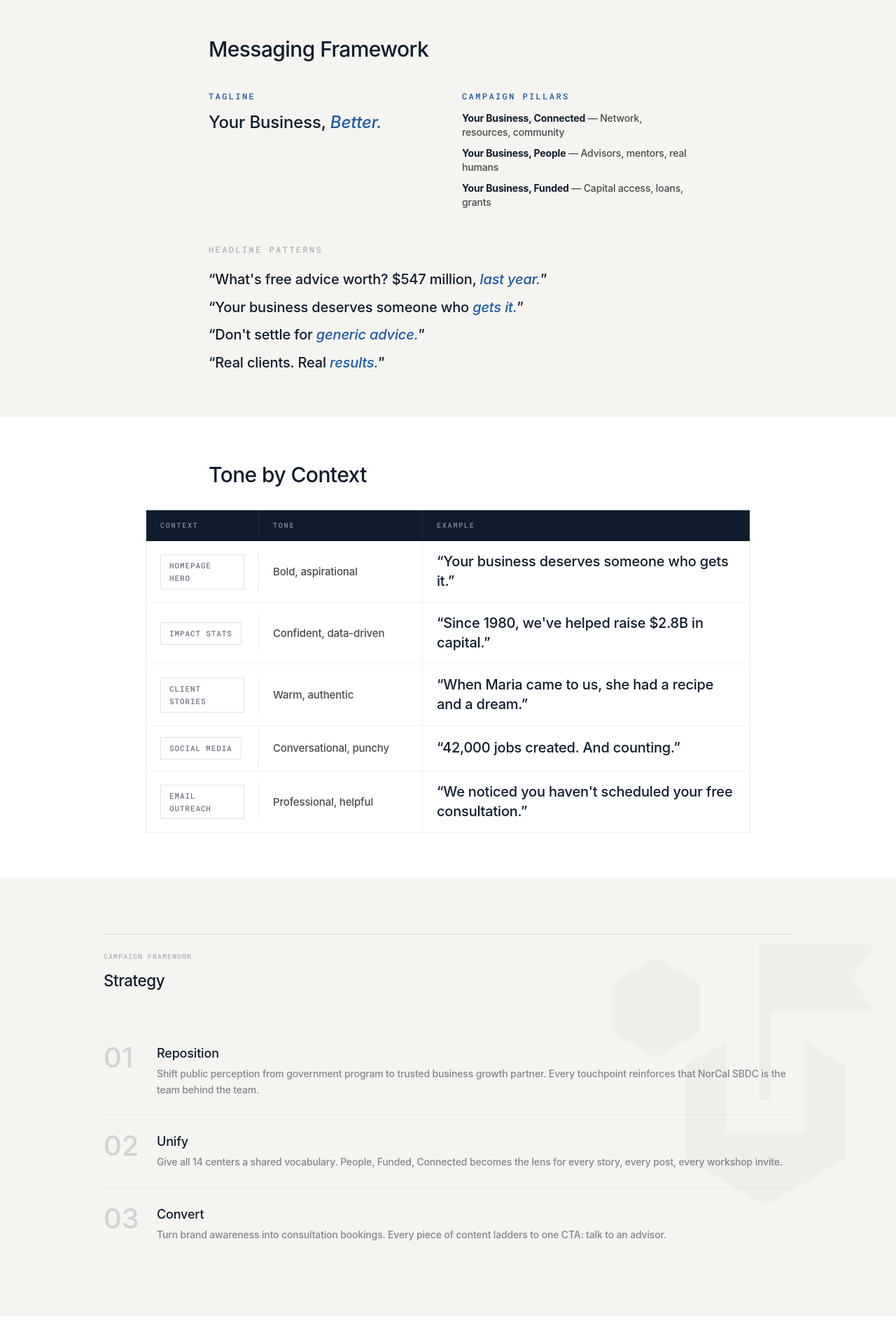
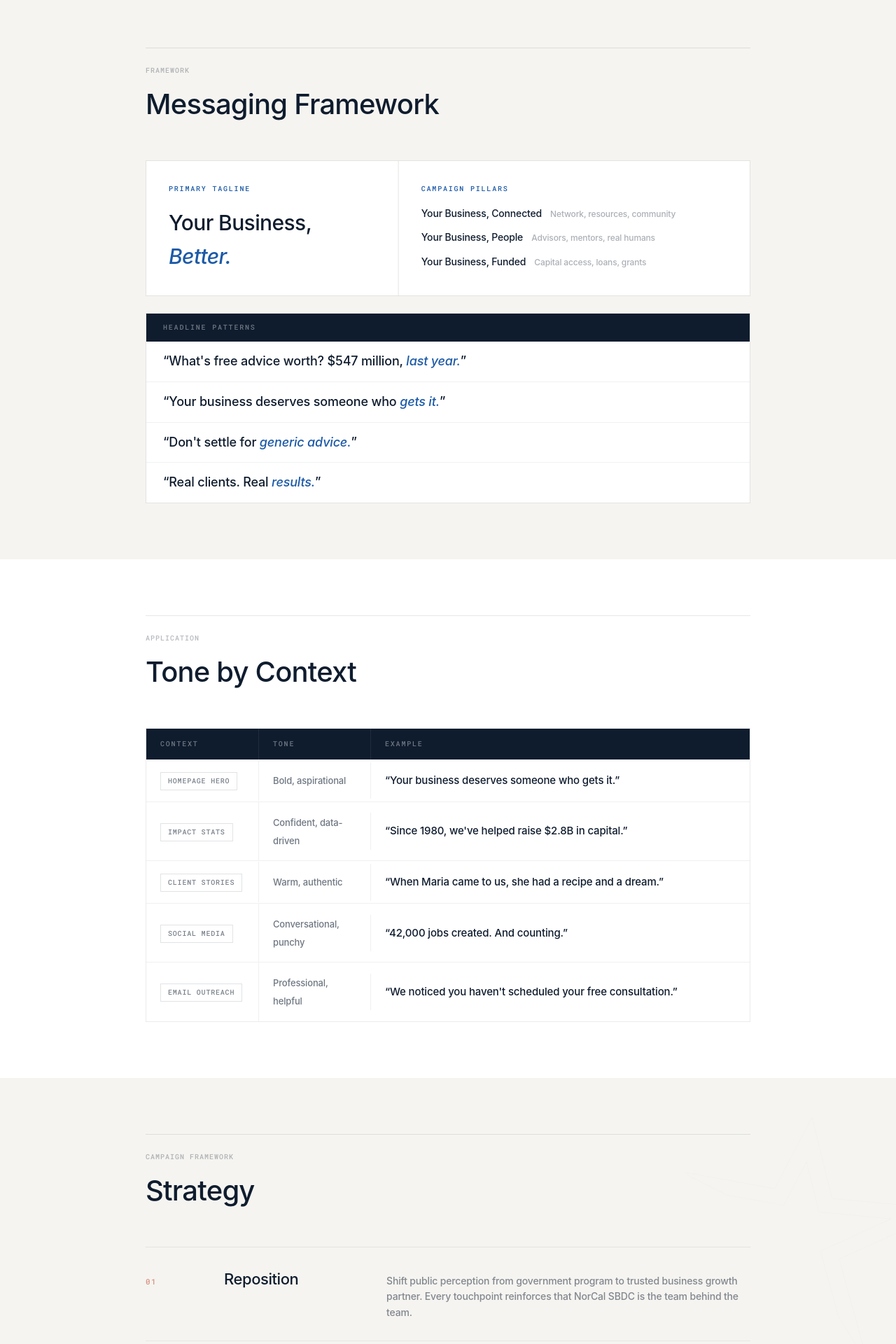
Before and after one commit to aphelps099/norcal-sbdc-brand, a Next.js app in the folder brand-house/: page /voice in a window 1280 px wide. Shown: the part 1611-3531 px from the top of the page at 70% size. Built offline with nearby package versions, Linux system fonts and the light colour scheme; a web font is replaced by a local one.

Commit message:
voice: fix full-width text — Key Messages, Strategy, Messaging Framework, Tone, Pillars

```diff
--- a/brand-house/src/app/(chapters)/voice/page.tsx
+++ b/brand-house/src/app/(chapters)/voice/page.tsx
@@ -117,96 +117,86 @@
       </div>
 
       {/* Messaging Framework — cream bg */}
-      <div className="py-12 md:py-16" style={{ backgroundColor: "#f5f4f0" }}>
-        <div className="max-w-[780px] mx-auto px-8 md:px-12">
-          <h2 className="font-sans text-2xl md:text-3xl text-navy tracking-[-0.02em] mb-10">
-            Messaging Framework
-          </h2>
+      <div className="py-14 md:py-20 relative overflow-hidden" style={{ backgroundColor: "#f5f4f0" }}>
+        <div className="max-w-[960px] mx-auto px-8 md:px-12">
+          <div className="border-t border-navy/10 pt-6 mb-12">
+            <p className="font-label text-[10px] uppercase tracking-[0.1em] text-navy/30 mb-2">Framework</p>
+            <h2 className="font-sans text-navy tracking-[-0.02em]" style={{ fontSize: "clamp(28px, 3.2vw, 40px)", fontWeight: 500 }}>Messaging Framework</h2>
+          </div>
 
-          <div className="grid grid-cols-1 md:grid-cols-2 gap-10 mb-12">
-            <div>
-              <span className="font-label text-[12px] uppercase tracking-[0.2em] text-royal mb-3 block">
-                Tagline
-              </span>
-              <p className="font-sans text-2xl text-navy">
+          {/* Tagline + Pillars side by side */}
+          <div className="grid grid-cols-1 md:grid-cols-[1fr_1.4fr] gap-px border border-navy/[0.08] overflow-hidden mb-6">
+            <div className="bg-white p-6 md:p-8">
+              <p className="font-label text-[10px] uppercase tracking-[0.18em] text-royal mb-4">Primary Tagline</p>
+              <p className="font-sans text-navy tracking-[-0.02em]" style={{ fontSize: "clamp(22px, 2.4vw, 30px)", fontWeight: 500 }}>
                 Your Business, <em className="text-royal italic">Better.</em>
               </p>
             </div>
-            <div>
-              <span className="font-label text-[12px] uppercase tracking-[0.2em] text-royal mb-3 block">
-                Campaign Pillars
-              </span>
-              <div className="space-y-2.5">
-                <p className="font-sans text-sm text-text-secondary">
-                  <strong className="text-navy">Your Business, Connected</strong> — Network, resources, community
-                </p>
-                <p className="font-sans text-sm text-text-secondary">
-                  <strong className="text-navy">Your Business, People</strong> — Advisors, mentors, real humans
-                </p>
-                <p className="font-sans text-sm text-text-secondary">
-                  <strong className="text-navy">Your Business, Funded</strong> — Capital access, loans, grants
-                </p>
+            <div className="bg-white p-6 md:p-8 border-t md:border-t-0 md:border-l border-navy/[0.07]">
+              <p className="font-label text-[10px] uppercase tracking-[0.18em] text-royal mb-4">Campaign Pillars</p>
+              <div className="space-y-3">
+                {[
+                  { name: "Your Business, Connected", sub: "Network, resources, community" },
+                  { name: "Your Business, People", sub: "Advisors, mentors, real humans" },
+                  { name: "Your Business, Funded", sub: "Capital access, loans, grants" },
+                ].map((p) => (
+                  <div key={p.name} className="flex items-baseline gap-3">
+                    <span className="font-sans text-[14px] text-navy" style={{ fontWeight: 500 }}>{p.name}</span>
+                    <span className="font-sans text-[12px] text-navy/35 shrink-0">{p.sub}</span>
+                  </div>
+                ))}
               </div>
             </div>
           </div>
 
-          <span className="font-label text-[12px] uppercase tracking-[0.2em] text-navy/30 mb-5 block">
-            Headline Patterns
-          </span>
-          <div className="space-y-3">
-            {headlineExamples.map((h, i) => (
-              <p key={i} className="font-sans text-lg md:text-xl text-navy leading-snug">
-                &ldquo;{h.text} <em className="text-royal italic">{h.emphasis}</em>&rdquo;
-              </p>
-            ))}
+          {/* Headline patterns */}
+          <div className="border border-navy/[0.08] overflow-hidden">
+            <div className="bg-navy px-6 py-3">
+              <p className="font-label text-[10px] uppercase tracking-[0.18em] text-white/40">Headline Patterns</p>
+            </div>
+            <div className="divide-y divide-navy/[0.06]">
+              {headlineExamples.map((h, i) => (
+                <div key={i} className="px-6 py-4 bg-white">
+                  <p className="font-sans text-navy leading-snug tracking-[-0.01em]" style={{ fontSize: "clamp(15px, 1.6vw, 18px)" }}>
+                    &ldquo;{h.text} <em className="text-royal italic">{h.emphasis}</em>&rdquo;
+                  </p>
+                </div>
+              ))}
+            </div>
           </div>
         </div>
       </div>
 
       {/* Tone by Context — white bg */}
-      <div className="bg-white py-12 md:py-16">
-        <div className="max-w-[780px] mx-auto px-8 md:px-12 mb-6">
-          <h2 className="font-sans text-2xl md:text-3xl text-navy tracking-[-0.02em] mb-8">
-            Tone by Context
-          </h2>
-        </div>
+      <div className="bg-white py-14 md:py-20">
         <div className="max-w-[960px] mx-auto px-8 md:px-12">
+          <div className="border-t border-navy/10 pt-6 mb-12">
+            <p className="font-label text-[10px] uppercase tracking-[0.1em] text-navy/30 mb-2">Application</p>
+            <h2 className="font-sans text-navy tracking-[-0.02em]" style={{ fontSize: "clamp(28px, 3.2vw, 40px)", fontWeight: 500 }}>Tone by Context</h2>
+          </div>
           <div className="border border-black/[0.08] overflow-hidden">
-            {/* Table header */}
-            <div className="grid grid-cols-[140px_1fr_2fr] md:grid-cols-[160px_1fr_2fr] bg-navy">
-              <div className="font-label text-[10px] uppercase tracking-[0.18em] text-white/50 px-5 py-3.5">
-                Context
-              </div>
-              <div className="font-label text-[10px] uppercase tracking-[0.18em] text-white/50 px-5 py-3.5 border-l border-white/[0.08]">
-                Tone
-              </div>
-              <div className="font-label text-[10px] uppercase tracking-[0.18em] text-white/50 px-5 py-3.5 border-l border-white/[0.08]">
-                Example
-              </div>
+            <div className="grid grid-cols-[140px_140px_1fr] md:grid-cols-[160px_160px_1fr] bg-navy">
+              <div className="font-label text-[10px] uppercase tracking-[0.18em] text-white/40 px-5 py-3.5">Context</div>
+              <div className="font-label text-[10px] uppercase tracking-[0.18em] text-white/40 px-5 py-3.5 border-l border-white/[0.08]">Tone</div>
+              <div className="font-label text-[10px] uppercase tracking-[0.18em] text-white/40 px-5 py-3.5 border-l border-white/[0.08]">Example</div>
             </div>
-            {/* Table rows */}
             {toneTable.map((row, i) => (
               <div
                 key={i}
-                className={`grid grid-cols-[140px_1fr_2fr] md:grid-cols-[160px_1fr_2fr] items-center ${
+                className={`grid grid-cols-[140px_140px_1fr] md:grid-cols-[160px_160px_1fr] items-center ${
                   i < toneTable.length - 1 ? "border-b border-black/[0.06]" : ""
                 }`}
               >
-                {/* Context — pill */}
                 <div className="px-5 py-4">
-                  <span className="inline-block px-3 py-1.5 border border-navy/[0.12] font-label text-[11px] uppercase tracking-[0.08em] text-navy/60">
+                  <span className="inline-block px-2.5 py-1 border border-navy/[0.12] font-label text-[10px] uppercase tracking-[0.08em] text-navy/55">
                     {row.context}
                   </span>
                 </div>
-                {/* Tone */}
                 <div className="px-5 py-4 border-l border-black/[0.06]">
-                  <span className="font-sans text-[15px] text-text-secondary">
-                    {row.tone}
-                  </span>
+                  <span className="font-sans text-[13px] text-navy/60">{row.tone}</span>
                 </div>
-                {/* Example — large, confident, NOT italic */}
                 <div className="px-5 py-4 border-l border-black/[0.06]">
-                  <p className="font-sans text-lg md:text-xl text-navy leading-snug tracking-[-0.01em]">
+                  <p className="font-sans text-[15px] text-navy leading-snug tracking-[-0.01em]">
                     &ldquo;{row.example}&rdquo;
                   </p>
                 </div>
@@ -216,38 +206,35 @@
         </div>
       </div>
       {/* Campaign Strategy — cream bg */}
-      <div className="py-16 md:py-20 relative overflow-hidden" style={{ backgroundColor: "#f5f4f0" }}>
-        <span
-          className="material-symbols-outlined absolute -right-8 top-[5%] text-navy/[0.025] pointer-events-none select-none"
-          style={{ fontSize: "min(50vw, 500px)", fontVariationSettings: "'FILL' 1, 'wght' 200", lineHeight: 1 }}
-          aria-hidden="true"
-        >
-          strategy
-        </span>
-        <div className="max-w-[1080px] mx-auto px-8 md:px-12 relative z-10">
+      <div className="py-14 md:py-20 relative overflow-hidden" style={{ backgroundColor: "#f5f4f0" }}>
+        <SbdcWatermark
+          className="absolute -right-[6%] top-[8%] w-[32vw] max-w-[380px] text-navy pointer-events-none select-none"
+          opacity={0.03}
+        />
+        <div className="max-w-[960px] mx-auto px-8 md:px-12 relative z-10">
           <div className="border-t border-navy/10 pt-6 mb-12">
             <p className="font-label text-[10px] uppercase tracking-[0.1em] text-navy/30 mb-2">Campaign Framework</p>
-            <h2 className="font-sans text-navy tracking-[-0.02em]" style={{ fontSize: "clamp(1.1rem, 2vw, 1.4rem)", fontWeight: 500 }}>Strategy</h2>
+            <h2 className="font-sans text-navy tracking-[-0.02em]" style={{ fontSize: "clamp(28px, 3.2vw, 40px)", fontWeight: 500 }}>Strategy</h2>
           </div>
 
-          {[
-            { num: "01", title: "Reposition", desc: "Shift public perception from government program to trusted business growth partner. Every touchpoint reinforces that NorCal SBDC is the team behind the team." },
-            { num: "02", title: "Unify", desc: "Give all 14 centers a shared vocabulary. People, Funded, Connected becomes the lens for every story, every post, every workshop invite." },
-            { num: "03", title: "Convert", desc: "Turn brand awareness into consultation bookings. Every piece of content ladders to one CTA: talk to an advisor." },
-          ].map((goal) => (
-            <div key={goal.num} className="grid grid-cols-[56px_1fr] gap-5 py-6 border-b border-navy/[0.06] last:border-b-0 items-start">
-              <p className="font-sans text-navy/15 leading-none" style={{ fontSize: "2.5rem", fontWeight: 500 }}>{goal.num}</p>
-              <div>
-                <h3 className="font-sans text-navy text-lg tracking-[-0.01em] mb-1" style={{ fontWeight: 500 }}>{goal.title}</h3>
-                <p className="font-sans text-navy/50 text-[14px] leading-relaxed">{goal.desc}</p>
+          <div className="border-t border-navy/[0.08]">
+            {[
+              { num: "01", title: "Reposition", desc: "Shift public perception from government program to trusted business growth partner. Every touchpoint reinforces that NorCal SBDC is the team behind the team." },
+              { num: "02", title: "Unify", desc: "Give all 14 centers a shared vocabulary. People, Funded, Connected becomes the lens for every story, every post, every workshop invite." },
+              { num: "03", title: "Convert", desc: "Turn brand awareness into consultation bookings. Every piece of content ladders to one CTA: talk to an advisor." },
+            ].map((goal) => (
+              <div key={goal.num} className="grid grid-cols-1 md:grid-cols-[80px_200px_1fr] gap-4 md:gap-8 py-7 border-b border-navy/[0.06] last:border-b-0 items-baseline">
+                <p className="font-label text-[11px] uppercase tracking-[0.12em] text-[#c4543a]/60">{goal.num}</p>
+                <h3 className="font-sans text-navy tracking-[-0.02em]" style={{ fontSize: "clamp(18px, 2vw, 22px)", fontWeight: 500 }}>{goal.title}</h3>
+                <p className="font-sans text-navy/50 text-[14px] leading-relaxed max-w-[520px]">{goal.desc}</p>
               </div>
-            </div>
-          ))}
+            ))}
+          </div>
         </div>
       </div>
 
       {/* The Three Pillars — white bg */}
-      <div className="bg-white py-16 md:py-20 relative overflow-hidden">
+      <div className="bg-white py-14 md:py-20 relative overflow-hidden">
         <span
           className="material-symbols-outlined absolute -left-10 bottom-[-5%] text-navy/[0.025] pointer-events-none select-none"
           style={{ fontSize: "min(55vw, 560px)", fontVariationSettings: "'FILL' 1, 'wght' 200", lineHeight: 1 }}
@@ -255,10 +242,10 @@
         >
           hub
         </span>
-        <div className="max-w-[1080px] mx-auto px-8 md:px-12 relative z-10">
+        <div className="max-w-[960px] mx-auto px-8 md:px-12 relative z-10">
           <div className="border-t border-navy/10 pt-6 mb-12">
             <p className="font-label text-[10px] uppercase tracking-[0.1em] text-navy/30 mb-2">Brand Architecture</p>
-            <h2 className="font-sans text-navy tracking-[-0.02em]" style={{ fontSize: "clamp(1.1rem, 2vw, 1.4rem)", fontWeight: 500 }}>The Three Pillars</h2>
+            <h2 className="font-sans text-navy tracking-[-0.02em]" style={{ fontSize: "clamp(28px, 3.2vw, 40px)", fontWeight: 500 }}>The Three Pillars</h2>
           </div>
 
           <div className="grid grid-cols-1 lg:grid-cols-3 gap-px border border-navy/[0.06] overflow-hidden">
@@ -307,29 +294,40 @@
       </div>
 
       {/* Key Messages — navy bg */}
-      <div className="bg-[#0f1c2e] py-16 md:py-20 relative overflow-hidden">
+      <div className="bg-[#0f1c2e] relative overflow-hidden">
+        <div className="w-full h-[2px] bg-[#c4543a]" />
         <SbdcWatermark className="absolute -right-[8%] top-[15%] w-[35vw] max-w-[420px] text-white pointer-events-none select-none" opacity={0.03} />
-        <div className="max-w-[1080px] mx-auto px-8 md:px-12 relative z-10">
-          <div className="border-t border-white/[0.1] pt-6 mb-12">
+        <div className="max-w-[960px] mx-auto px-8 md:px-12 py-14 md:py-20 relative z-10">
+          <div className="border-t border-white/[0.08] pt-6 mb-12">
             <p className="font-label text-[10px] uppercase tracking-[0.1em] text-white/30 mb-2">Messaging</p>
-            <h2 className="font-sans text-white/90 tracking-[-0.02em]" style={{ fontSize: "clamp(1.1rem, 2vw, 1.4rem)", fontWeight: 500 }}>Key Messages</h2>
+            <h2 className="font-sans text-white/90 tracking-[-0.02em]" style={{ fontSize: "clamp(28px, 3.2vw, 40px)", fontWeight: 500 }}>Key Messages</h2>
           </div>
 
-          <div className="space-y-5 mb-10">
+          <div className="space-y-0 border-t border-white/[0.06] mb-12">
             {[
-              "\u201cBehind every thriving small business is the right people, the right capital, and the right connections. NorCal SBDC delivers all three \u2014 at no fee.\u201d",
-              "\u201cWe don\u2019t just advise. We sit across the table, roll up our sleeves, and help you build something that lasts.\u201d",
-              "\u201c8,500+ businesses. $240M+ in capital. 1,900+ jobs. That\u2019s the NorCal SBDC difference.\u201d",
-            ].map((msg, i) => (
-              <div key={i} className="border-l-2 border-[#A73B44] pl-5">
-                <p className="font-sans text-white/70 text-[15px] leading-relaxed">{msg}</p>
+              { msg: "Behind every thriving small business is the right people, the right capital, and the right connections. NorCal SBDC delivers all three — at no fee.", num: "01" },
+              { msg: "We don\u2019t just advise. We sit across the table, roll up our sleeves, and help you build something that lasts.", num: "02" },
+              { msg: "8,500+ businesses. $240M+ in capital. 1,900+ jobs. That\u2019s the NorCal SBDC difference.", num: "03" },
+            ].map((item) => (
+              <div key={item.num} className="grid grid-cols-[48px_1fr] gap-6 md:gap-10 py-7 border-b border-white/[0.06] items-start">
+                <p className="font-label text-[10px] uppercase tracking-[0.12em] text-[#c4543a]/60 pt-1">{item.num}</p>
+                <p
+                  className="font-sans text-white/70 leading-[1.65] max-w-[640px]"
+                  style={{ fontSize: "clamp(16px, 1.8vw, 20px)" }}
+                >
+                  &ldquo;{item.msg}&rdquo;
+                </p>
               </div>
             ))}
           </div>
 
-          <p className="font-label text-[13px] tracking-[0.02em] text-[#5684BA]">
-            #YourBusinessBetter &nbsp; #NorCalSBDC &nbsp; #PeopleFundedConnected &nbsp; #SmallBusinessGrowth
-          </p>
+          <div className="flex flex-wrap gap-3">
+            {["#YourBusinessBetter", "#NorCalSBDC", "#PeopleFundedConnected", "#SmallBusinessGrowth"].map((tag) => (
+              <span key={tag} className="font-label text-[10px] uppercase tracking-[0.08em] px-3 py-1.5 border border-white/[0.1] text-white/30">
+                {tag}
+              </span>
+            ))}
+          </div>
         </div>
       </div>
 
```
